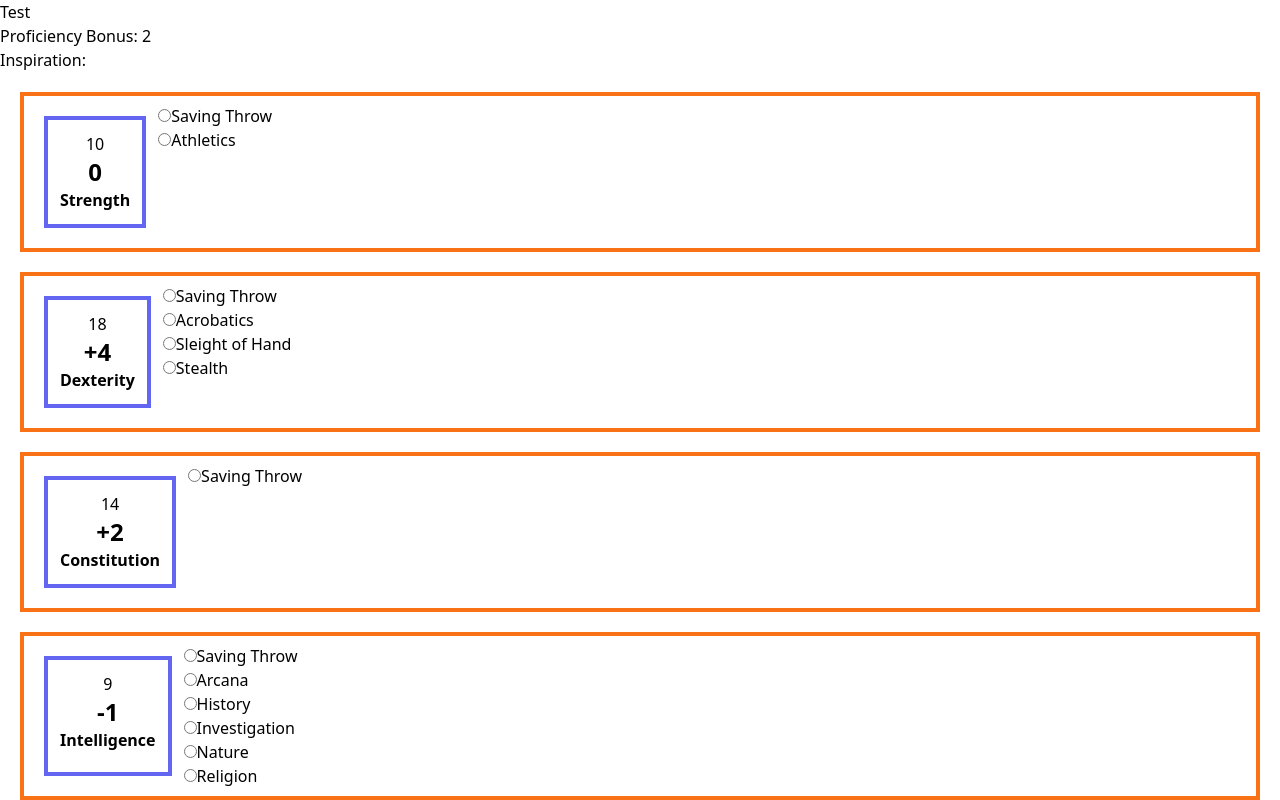
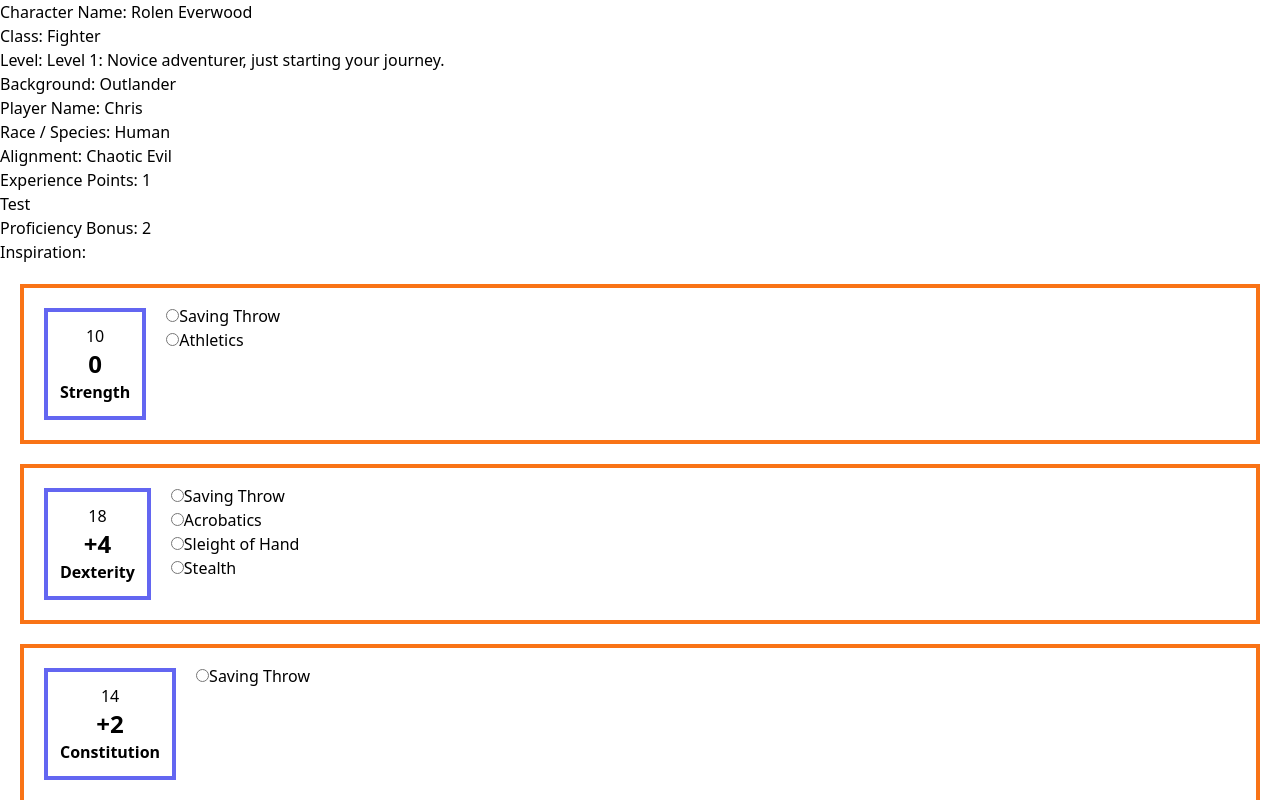
Before and after one commit to craragon77/Dnd-Characater-Sheets, a Next.js app: page / in a window 1280 px wide. Shown: the top 800 px of the page. Built offline with nearby package versions, Linux system fonts and the light colour scheme.

Commit message:
its cooking, but i gotta eat food

```diff
--- a/src/app/char_bio.tsx
+++ b/src/app/char_bio.tsx
@@ -1,18 +1,81 @@
 'use client'
+import {useState, useEffect} from 'react';
 
 export default function CharacterBio(){
+    const [charName, setCharName] = useState('Jane Doe');
+    const [charClass, setCharClass] = useState('Fighter');
+    const [charLevel, setCharLevel] = useState('Level 1');
+    const [charRace, setCharRace] = useState('Human');
+    const [charExpPoints, setCharExpPoints] = useState(1);
+    const [charAlignment, setCharAlignment] = useState('Chaotic Evil');
+    const [charBackground, setCharBackground] = useState('Outlander');
+    const [playerName, setPlayerName] = useState('Chris');
+
+    useEffect(() => {
+        setCharName('Rolen Everwood');
+    }, []);
+
+    function getLevelFromXP(expPoints:number) {
+        switch (true) {
+          case expPoints < 0:
+            return "Invalid XP. Experience points cannot be negative.";
+          case expPoints < 300:
+            return "Level 1: Novice adventurer, just starting your journey.";
+          case expPoints < 900:
+            return "Level 2: Gaining experience, starting to find your footing.";
+          case expPoints < 2_700:
+            return "Level 3: Becoming a skilled adventurer, capable of basic challenges.";
+          case expPoints < 6_500:
+            return "Level 4: Developing abilities more deeply.";
+          case expPoints < 14_000:
+            return "Level 5: Seasoned adventurer, capable of facing serious threats.";
+          case expPoints < 23_000:
+            return "Level 6: Skills improving, access to more powerful abilities.";
+          case expPoints < 34_000:
+            return "Level 7: Respected member of your adventuring party.";
+          case expPoints < 48_000:
+            return "Level 8: Power growing, able to take on formidable foes.";
+          case expPoints < 64_000:
+            return "Level 9: Nearing the peak of your abilities.";
+          case expPoints < 85_000:
+            return "Level 10: A hero in your own right, sought after for your skills.";
+          case expPoints < 100_000:
+            return "Level 11: Continuing to gain recognition and power.";
+          case expPoints < 120_000:
+            return "Level 12: Mastering your class abilities.";
+          case expPoints < 140_000:
+            return "Level 13: Highly skilled, capable of facing great challenges.";
+          case expPoints < 165_000:
+            return "Level 14: Becoming legendary in your adventures.";
+          case expPoints < 195_000:
+            return "Level 15: A seasoned hero, capable of facing the toughest foes.";
+          case expPoints < 225_000:
+            return "Level 16: A leader among adventurers.";
+          case expPoints < 265_000:
+            return "Level 17: Master of your craft.";
+          case expPoints < 305_000:
+            return "Level 18: An inspiration to others.";
+          case expPoints < 355_000:
+            return "Level 19: A true legend in your own right.";
+          case expPoints >= 355_000:
+            return "Level 20: The pinnacle of your class, a legendary figure in the realms.";
+          default:
+            return "Invalid XP. Please enter a valid experience point amount.";
+        }
+    }
+
     return(
-        <>
-            <h1>Character Name: </h1>
+        <div className="flex">
             <div>
-                <p>Class</p>
-                <p>Level</p>
-                <p>Background</p>
-                <p>Player Name</p>
-                <p>Race / Species</p>
-                <p>Alignment</p>
-                <p>Experience Points</p>
+                <p>Character Name: {charName}</p>
+                <p>Class: {charClass}</p>
+                <p>Level: {getLevelFromXP(charExpPoints)}</p>
+                <p>Background: {charBackground}</p>
+                <p>Player Name: {playerName}</p>
+                <p>Race / Species: {charRace}</p>
+                <p>Alignment: {charAlignment}</p>
+                <p>Experience Points: {charExpPoints}</p>
             </div>
-        </>
+        </div>
     )
 }
--- a/src/app/page.tsx
+++ b/src/app/page.tsx
@@ -1,11 +1,15 @@
 import Image from "next/image";
 import CombatBlock from './combat_block';
 import StatBlock from './stat_block';
+import CharacterBio from './char_bio';
 
 export default function Home() {
   return (
     <div>
-      <StatBlock/>
+      <CharacterBio/>
+      <div>
+        <StatBlock/>
+      </div>
     </div>
   );
 }
--- a/src/app/stat_block.tsx
+++ b/src/app/stat_block.tsx
@@ -130,7 +130,7 @@ export default function statBlock(){
         //this dynamically lists all the skill abilities for a given skill based on the state hooks above
         return statSkill.map((skill, idx) => {
             return<>
-                <li id={`${statSkill}_${idx}`}>
+                <li id={`${skill}_${idx}`}>
                     <div>
                         <input id={`${skill.name}_${idx}`} type="radio" aria-checked={skill.proficient ? true : false} checked={skill.proficient ? true : false}/>
                         <label htmlFor={`${skill.name}_${idx}`}>{`${skill.name}`}</label>
@@ -143,7 +143,7 @@ export default function statBlock(){
     function mapStatsAndSkills(){
         //creates each row of the stat block; the skill label, the skill level, and the skill modifier
         const statsValues = Object.values(statBlock);
-        const statsKeys = Object.keys(statBlock)
+        const statsKeys = Object.keys(statBlock);
         return statsKeys.map((stat:string, idx:number) => {
             let capitalLabel = stat.charAt(0).toUpperCase() + stat.slice(1);
             let listSkillsArg = returnStatHook(stat);
@@ -154,7 +154,7 @@ export default function statBlock(){
                     <p className="text-2xl font-bold">{formatStats(statsValues[idx])}</p>
                     <p className="font-bold">{capitalLabel}</p>
                 </div>
-                <ul>{listSkills(listSkillsArg)}</ul>
+                <ul className="p-2">{listSkills(listSkillsArg)}</ul>
             </div>
         })
     }
```
